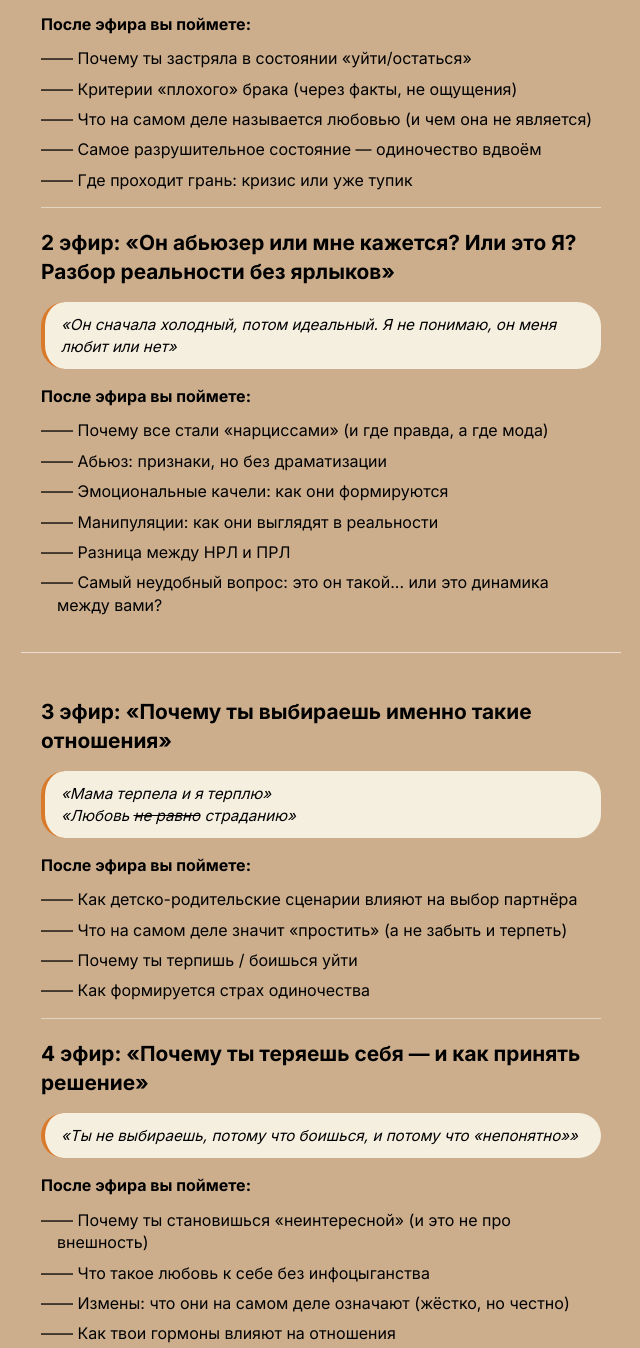
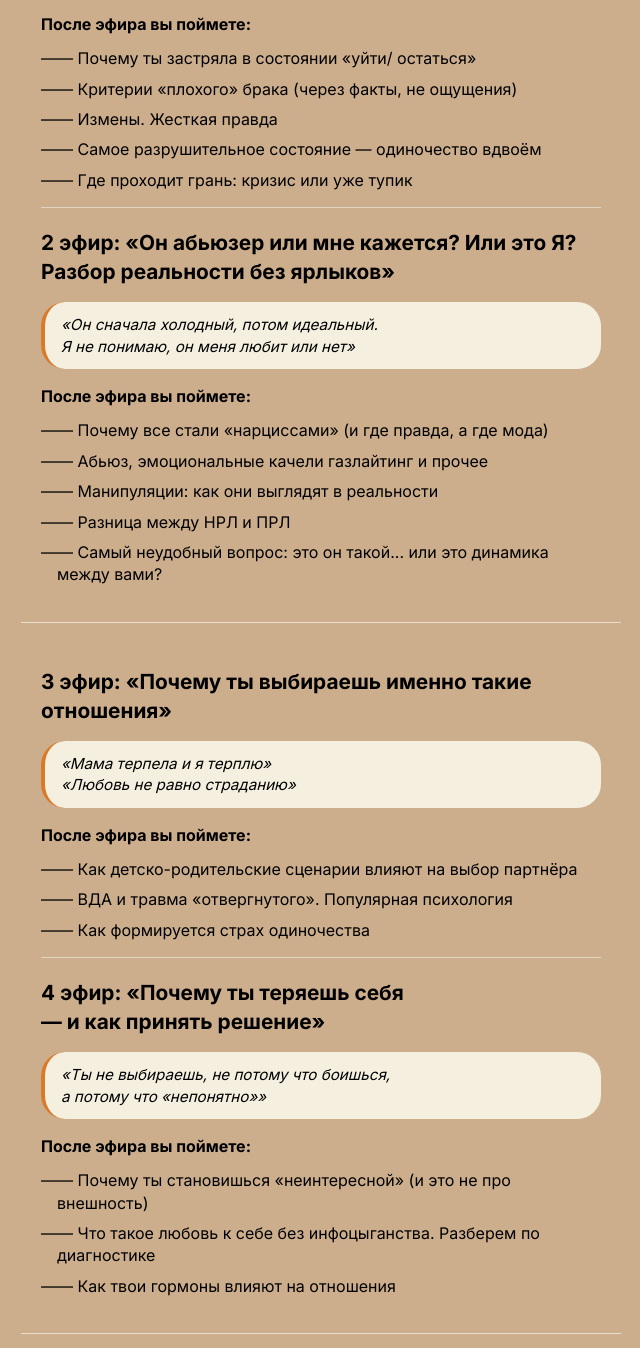
Before and after one commit to psychologistlucia/psychological_course, a plain HTML site: page index.html in a window 1280 px wide. Shown: the part 1454-2802 px from the top of the page, without its empty margins (319-959 px from the left). Drawn offline with nearby package versions, Linux system fonts and the light colour scheme; a web font is replaced by a local one.

Commit message:
Update index.html

```diff
--- a/index.html
+++ b/index.html
@@ -285,49 +285,48 @@
             </div>
         </div>
 
+        <!-- БЛОК 3 (эфиры 1 и 2) с обновлённым текстом -->
         <div class="block fade-up" id="block3">
             <h3>1 эфир: «Терпеть нельзя расстаться»<br>Где поставите запятую?</h3>
             <div class="quote">«Он не плохой, но мне рядом с ним пусто»<br>«Мы не ругаемся, но и не близки»</div>
             <p><strong>После эфира вы поймете:</strong></p>
             <ul class="list">
-                <li>— Почему ты застряла в состоянии «уйти/остаться»</li>
+                <li>— Почему ты застряла в состоянии «уйти/ остаться»</li>
                 <li>— Критерии «плохого» брака (через факты, не ощущения)</li>
-                <li>— Что на самом деле называется любовью (и чем она не является)</li>
+                <li>— Измены. Жесткая правда</li>
                 <li>— Самое разрушительное состояние — одиночество вдвоём</li>
                 <li>— Где проходит грань: кризис или уже тупик</li>
             </ul>
             <hr>
             <h3>2 эфир: «Он абьюзер или мне кажется? Или это Я?<br>Разбор реальности без ярлыков»</h3>
-            <div class="quote">«Он сначала холодный, потом идеальный. Я не понимаю, он меня любит или нет»</div>
+            <div class="quote">«Он сначала холодный, потом идеальный.<br>Я не понимаю, он меня любит или нет»</div>
             <p><strong>После эфира вы поймете:</strong></p>
             <ul class="list">
                 <li>— Почему все стали «нарциссами» (и где правда, а где мода)</li>
-                <li>— Абьюз: признаки, но без драматизации</li>
-                <li>— Эмоциональные качели: как они формируются</li>
+                <li>— Абьюз, эмоциональные качели газлайтинг и прочее</li>
                 <li>— Манипуляции: как они выглядят в реальности</li>
                 <li>— Разница между НРЛ и ПРЛ</li>
                 <li>— Самый неудобный вопрос: это он такой... или это динамика между вами?</li>
             </ul>
         </div>
 
+        <!-- БЛОК 4 (эфиры 3 и 4) с обновлённым текстом -->
         <div class="block fade-up" id="block4">
             <h3>3 эфир: «Почему ты выбираешь именно такие отношения»</h3>
-            <div class="quote">«Мама терпела и я терплю»<br>«Любовь <s>не равно</s> страданию»</div>
+            <div class="quote">«Мама терпела и я терплю»<br>«Любовь не равно страданию»</div>
             <p><strong>После эфира вы поймете:</strong></p>
             <ul class="list">
                 <li>— Как детско-родительские сценарии влияют на выбор партнёра</li>
-                <li>— Что на самом деле значит «простить» (а не забыть и терпеть)</li>
-                <li>— Почему ты терпишь / боишься уйти</li>
+                <li>— ВДА и травма «отвергнутого». Популярная психология</li>
                 <li>— Как формируется страх одиночества</li>
             </ul>
             <hr>
-            <h3>4 эфир: «Почему ты теряешь себя — и как принять решение»</h3>
-            <div class="quote">«Ты не выбираешь, потому что боишься, и потому что «непонятно»»</div>
+            <h3>4 эфир: «Почему ты теряешь себя<br>— и как принять решение»</h3>
+            <div class="quote">«Ты не выбираешь, не потому что боишься,<br>а потому что «непонятно»»</div>
             <p><strong>После эфира вы поймете:</strong></p>
             <ul class="list">
                 <li>— Почему ты становишься «неинтересной» (и это не про внешность)</li>
-                <li>— Что такое любовь к себе без инфоцыганства</li>
-                <li>— Измены: что они на самом деле означают (жёстко, но честно)</li>
+                <li>— Что такое любовь к себе без инфоцыганства. Разберем по диагностике</li>
                 <li>— Как твои гормоны влияют на отношения</li>
             </ul>
         </div>
@@ -367,11 +366,12 @@
             </div>
         </div>
 
+        <!-- БЛОК 6: Расписание курса (обновлённое) -->
         <div class="block fade-up" id="block6">
             <div class="schedule-text">
                 <p><strong>Расписание курса:</strong></p>
-                <p>Старт: 20 апреля</p>
-                <p>Занятия:<br>20.04 (пн) - 19:00-20:30<br>22.04 (ср) - 19:00-20:30<br>24.04 (пт) - 19:00-20:30<br>27.04 (пн) - 19:00-20:30</p>
+                <p>Старт: 18 мая</p>
+                <p>Занятия:<br>18 мая 19:00-20:30<br>20 мая 19:00-20:30<br>22 мая 19:00-20:30<br>25 мая 19:00-20:30</p>
                 <p>Живые эфиры на платформе.<br>Запись всех эфиров будет доступна в этот же день.<br>Записи остаются у вас навсегда.</p>
                 <p class="italic-text">При оплате тарифа с консультациями,<br>дату и время консультации обговариваем индивидуально в удобное вам время.</p>
             </div>
```
